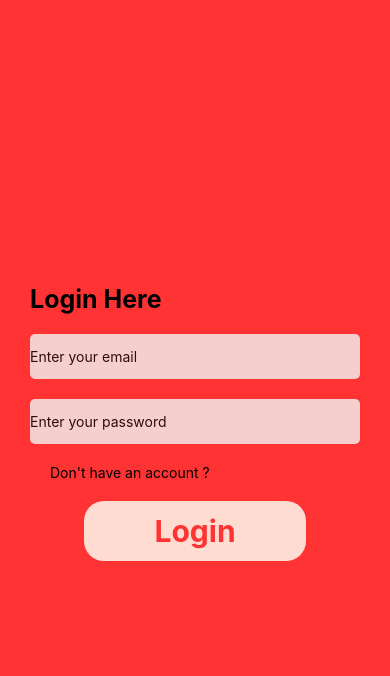
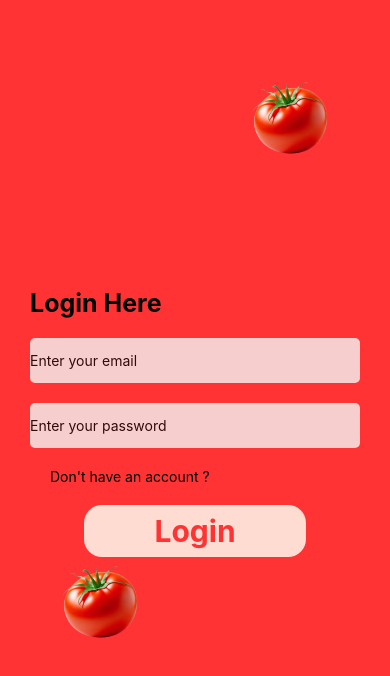
Before and after one commit to christopherkelvin/Tomato_Advisor, a React Native app: screen / in a window 390 px wide. Shown: the top 676 px of the page. Built offline with nearby package versions, Linux system fonts and the light colour scheme.

Commit message:
Login done

```diff
--- a/App.tsx
+++ b/App.tsx
@@ -5,13 +5,26 @@ import {
   TextInput,
   TouchableOpacity,
   View,
+  Image,
 } from "react-native";
 import "./global.css";
 import React from "react";
+import LinearGradient from "react-native-linear-gradient";
 export default function App() {
   return (
     <View style={styles.container}>
-      <View style={styles.blur}></View>
+      <View style={styles.blur}>
+        <Image
+          style={styles.blurImage1}
+          source={require("./assets/Tomato.png")}
+        />
+      </View>
+      <View style={styles.blur1}>
+        <Image
+          style={styles.blurImage1}
+          source={require("./assets/Tomato.png")}
+        />
+      </View>
       <Text style={styles.text}>Login Here</Text>
       <TextInput placeholder="Enter your email" style={styles.textInput} />
       <TextInput placeholder="Enter your password" style={styles.textInput} />
@@ -30,16 +43,15 @@ const styles = StyleSheet.create({
   container: {
     flex: 1,
     backgroundColor: "#ff3333",
-    // alignItems: "center",
     padding: 30,
     justifyContent: "center",
+    position: "relative",
   },
   text: {
     fontSize: 25,
     textAlign: "left",
     color: "black",
     marginBottom: 20,
-    // marginLeft: -200,
     fontWeight: "bold",
   },
   textInput: {
@@ -60,14 +72,27 @@ const styles = StyleSheet.create({
   },
   button: {
     backgroundColor: "#FFDCD1",
-    paddingVertical: 12,
+    paddingVertical: 8,
     paddingHorizontal: 70,
-    borderRadius: 20,
+    borderRadius: 18,
   },
   buttonText: {
     fontSize: 30,
     fontWeight: "bold",
-    color:'#FF3333'
+    color: "#FF3333",
   },
-  blur: {},
+  blur: {
+    position: "absolute",
+    top: 80,
+    right: 60,
+  },
+  blur1: {
+    position: "absolute",
+    bottom: 200,
+    left: 60,
+  },
+  blurImage1: {
+    height: 80,
+    width: 80,
+  },
 });
```
Also changed, not shown: assets/Tomato.png (added).
